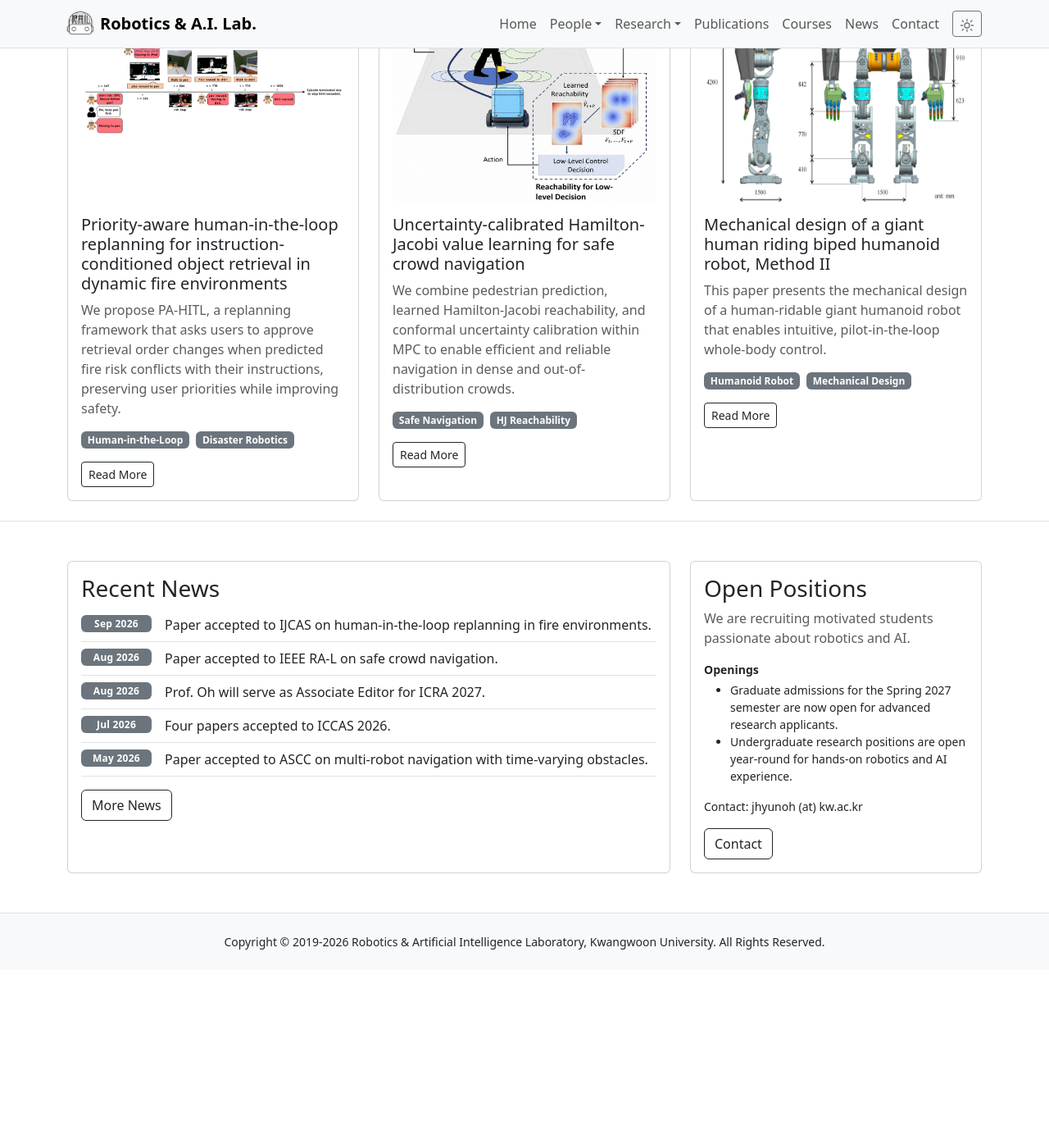
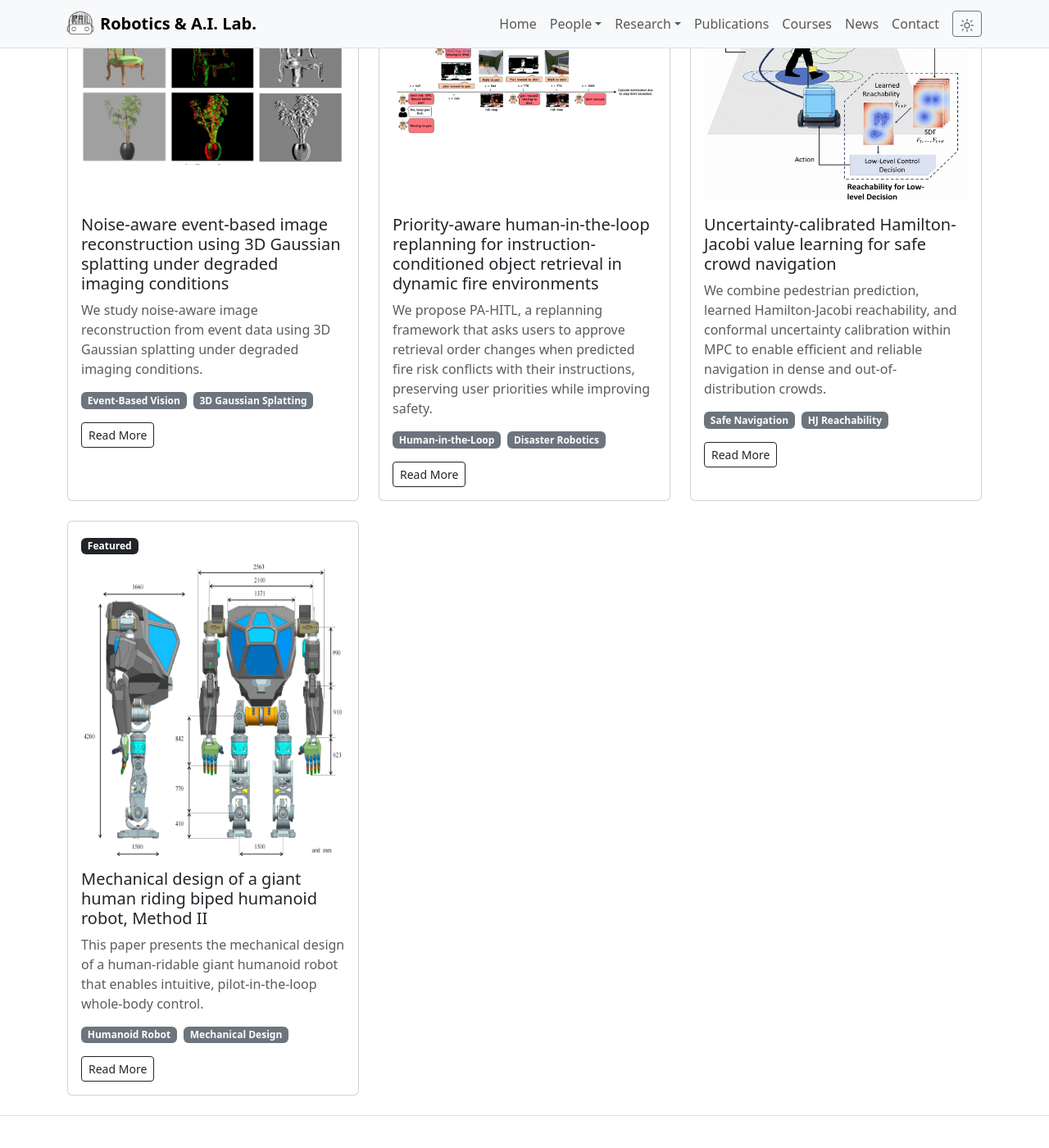
Before and after one commit to robotailab/robotailab.github.io, a Jekyll site: the page built from index.md, in a window 1280 px wide and 1400 px high, scrolled down 647 px. Shown: the whole window at 82% size. Built offline with Jekyll 4.4.1, drawn with Linux system fonts in a browser that asks for light colours; before the commit the page ends 1830 px from its top, so only the background shows below that; some of the changed text lies outside the part shown.

Commit message:
Add accepted IET paper and research highlight

```diff
--- a/_data/news.yml
+++ b/_data/news.yml
@@ -1,3 +1,6 @@
+- date: 2026-09-01
+  title: "Paper accepted to IET Image Processing on event-based image reconstruction."
+
 - date: 2026-09-01
   title: "Paper accepted to IJCAS on human-in-the-loop replanning in fire environments."
 
--- a/_data/publications.yml
+++ b/_data/publications.yml
@@ -2,9 +2,11 @@
   title: International Journals
   items:
     - year: 2026
-      text: 'Yuri Song, Yeonjin Kim, and Junghyun Oh*, "Priority-aware human-in-the-loop replanning for instruction-conditioned object retrieval in dynamic fire environments," <em>International Journal of Control, Automation and Systems</em>, to be published.'
+      text: 'Jusang Jeong and Junghyun Oh, "Noise-aware event-based image reconstruction using 3D Gaussian splatting under degraded imaging conditions," <em>IET Image Processing</em>, accepted.'
     - year: 2026
-      text: 'I Made Putra Arya Winata and Junghyun Oh*, "Uncertainty-calibrated Hamilton-Jacobi value learning for safe crowd navigation," <em>IEEE Robotics and Automation Letters</em>, to be published.'
+      text: 'Yuri Song, Yeonjin Kim, and Junghyun Oh*, "Priority-aware human-in-the-loop replanning for instruction-conditioned object retrieval in dynamic fire environments," <em>International Journal of Control, Automation and Systems</em>, accepted.'
+    - year: 2026
+      text: 'I Made Putra Arya Winata and Junghyun Oh*, "Uncertainty-calibrated Hamilton-Jacobi value learning for safe crowd navigation," <em>IEEE Robotics and Automation Letters</em>, accepted.'
     - year: 2026
       text: 'Ill-Woo Park, Junghyun Oh, and Suhan Park*, "Mechanical design of a giant human riding biped humanoid robot, Method II," <em>International Journal of Humanoid Robotics</em>, vol. 23, no. 2, Art. no. 2650002, Mar. 2026.'
     - year: 2025
--- a/index.md
+++ b/index.md
@@ -30,6 +30,21 @@ title: Home
       <a class="btn btn-outline-secondary btn-sm" href="/publications/">All Publications</a>
     </div>
     <div class="row g-4">
+      <div class="col-lg-4">
+        <div class="card h-100">
+          <div class="card-body">
+            <span class="badge text-bg-dark mb-2">Featured</span>
+            <img class="img-fluid rounded mb-3 highlight-img" style="object-fit: contain;" src="/assets/img/ij30.png" alt="Color images, event data, and grayscale reconstructions of a loader, chair, and potted plant">
+            <h2 class="h5">Noise-aware event-based image reconstruction using 3D Gaussian splatting under degraded imaging conditions</h2>
+            <p class="text-muted">We study noise-aware image reconstruction from event data using 3D Gaussian splatting under degraded imaging conditions.</p>
+            <div class="d-flex flex-wrap gap-2 mb-3">
+              <span class="badge text-bg-secondary">Event-Based Vision</span>
+              <span class="badge text-bg-secondary">3D Gaussian Splatting</span>
+            </div>
+            <a class="btn btn-outline-dark btn-sm" href="/publications/">Read More</a>
+          </div>
+        </div>
+      </div>
       <div class="col-lg-4">
         <div class="card h-100">
           <div class="card-body">
```
Also changed, not shown: assets/img/ij30.png (added).
